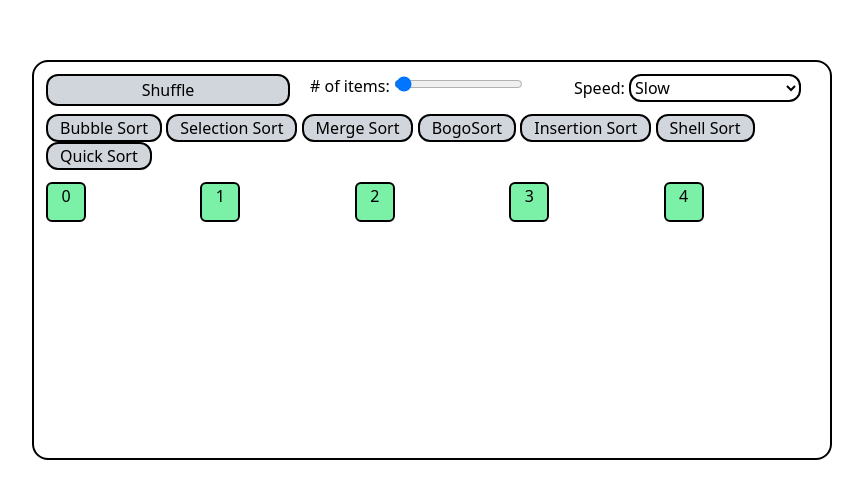
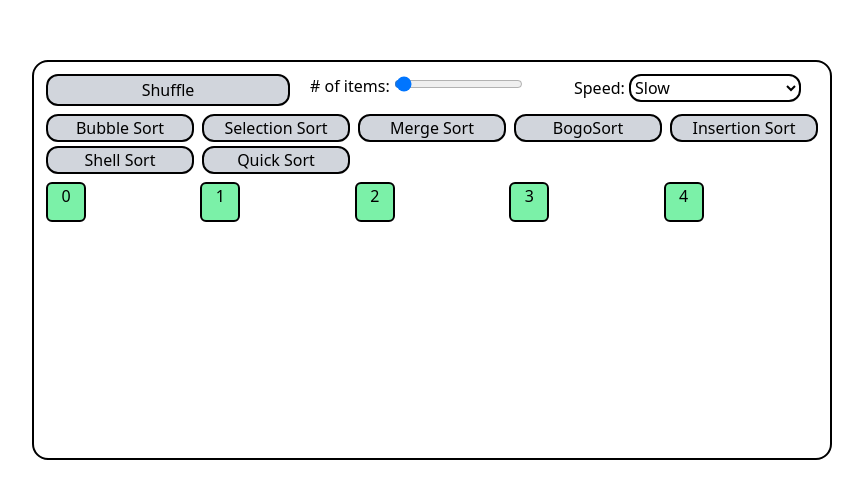
Before and after one commit to CaseyMasonek/sorting-algs, a SvelteKit app: page / in a window 1280 px wide. Shown: the part 140-638 px from the top of the page, without its empty margins (208-1071 px from the left). Built offline with nearby package versions, Linux system fonts and the light colour scheme.

Commit message:
Slightly update UI

```diff
--- a/src/routes/+page.svelte
+++ b/src/routes/+page.svelte
@@ -572,7 +572,7 @@
 				</div>
 			</div>
 
-			<div>
+			<div class="grid gap-y-1 grid-cols-5 gap-x-2">
 				<button
 					class="rounded-xl border-2 bg-gray-300 px-3 hover:bg-gray-200 active:bg-gray-100"
 					onclick={bubbleSort}
```
